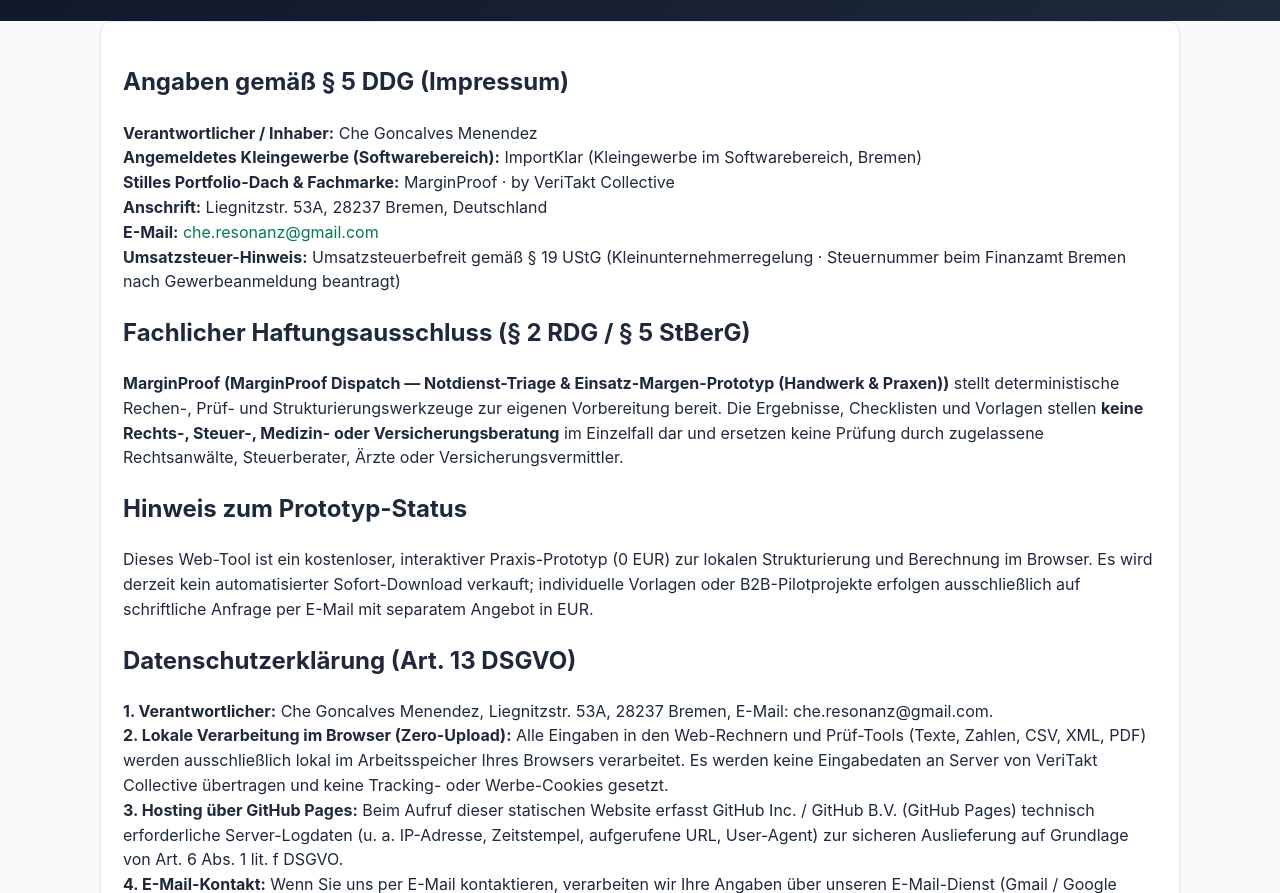
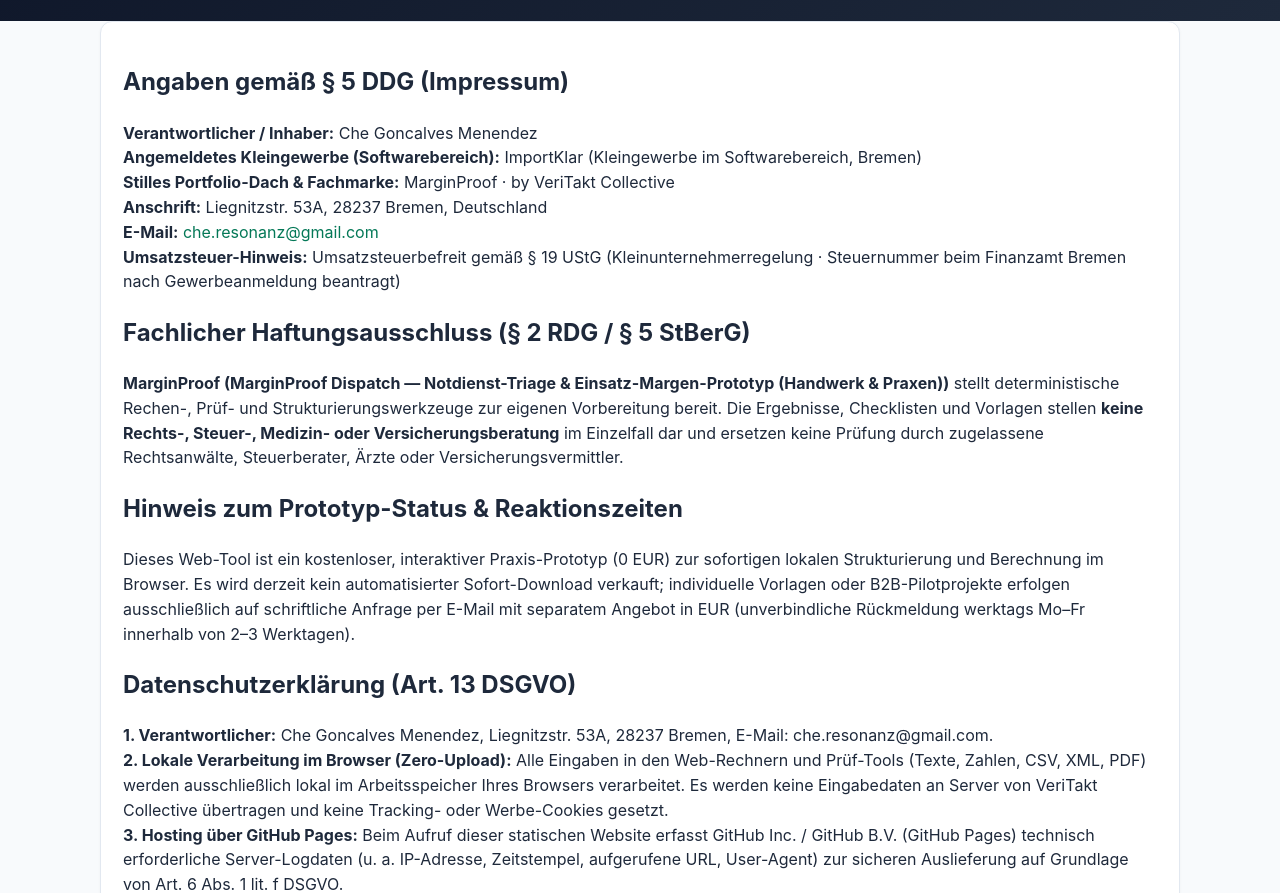
Before and after one commit to cheresonanz-design/veritakt-notdienst-disposition, a plain HTML site: page legal/index.html in a window 1280 px wide. Shown: the part 207-1100 px from the top of the page. Drawn offline with Linux system fonts and the light colour scheme.

Commit message:
Deploy veritakt-notdienst-disposition (2026-11-24 05:55:02)

```diff
--- a/legal/index.html
+++ b/legal/index.html
@@ -40,11 +40,11 @@
         und ersetzen keine Prüfung durch zugelassene Rechtsanwälte, Steuerberater, Ärzte oder Versicherungsvermittler.
       </p>
 
-      <h2>Hinweis zum Prototyp-Status</h2>
+      <h2>Hinweis zum Prototyp-Status &amp; Reaktionszeiten</h2>
       <p>
-        Dieses Web-Tool ist ein kostenloser, interaktiver Praxis-Prototyp (0 EUR) zur lokalen Strukturierung und Berechnung im Browser.
+        Dieses Web-Tool ist ein kostenloser, interaktiver Praxis-Prototyp (0 EUR) zur sofortigen lokalen Strukturierung und Berechnung im Browser.
         Es wird derzeit kein automatisierter Sofort-Download verkauft; individuelle Vorlagen oder B2B-Pilotprojekte erfolgen ausschließlich
-        auf schriftliche Anfrage per E-Mail mit separatem Angebot in EUR.
+        auf schriftliche Anfrage per E-Mail mit separatem Angebot in EUR (unverbindliche Rückmeldung werktags Mo–Fr innerhalb von 2–3 Werktagen).
       </p>
 
       <h2>Datenschutzerklärung (Art. 13 DSGVO)</h2>
```
Also changed, not shown: pro/index.html (+1 -1 lines).
